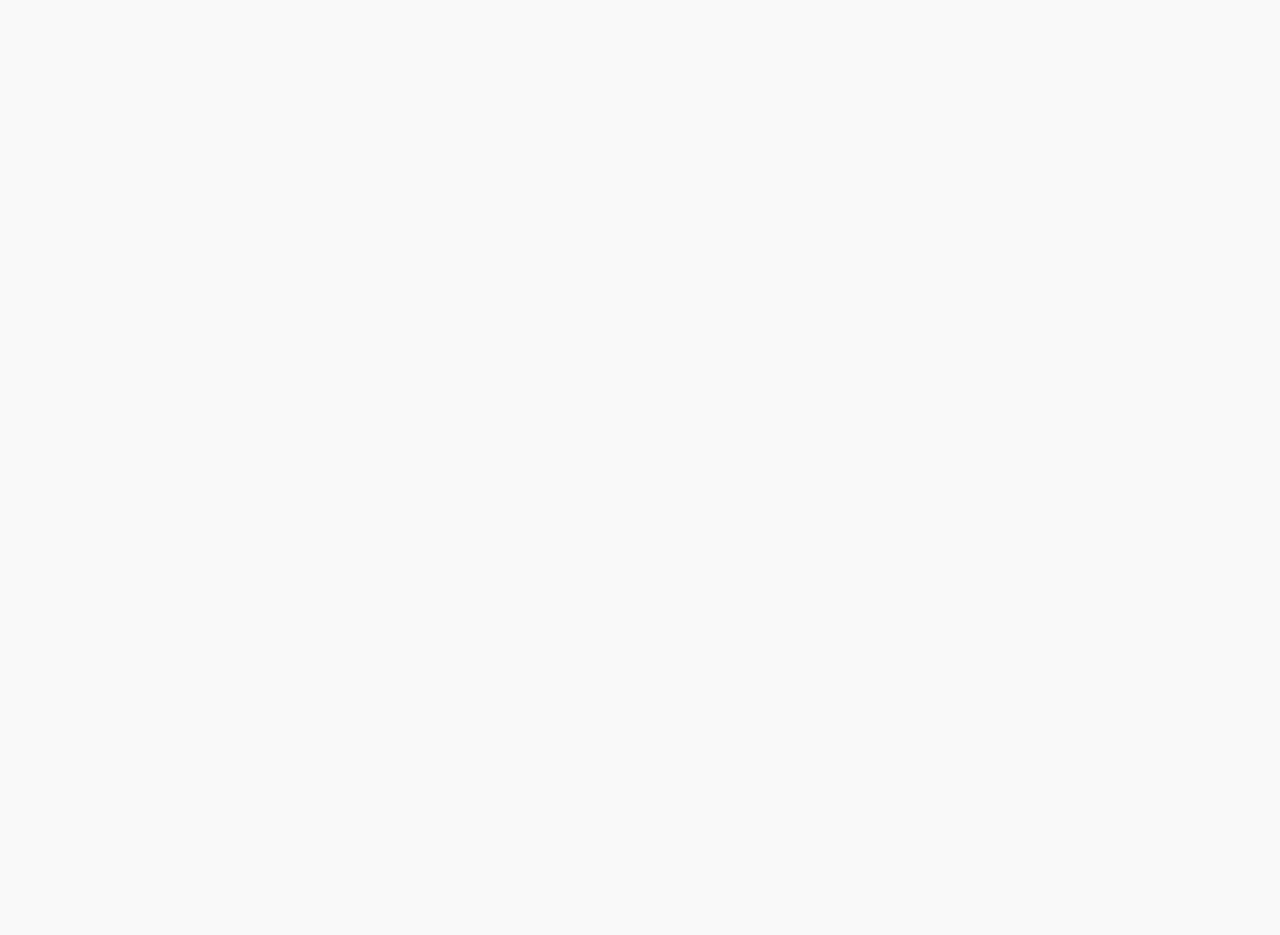
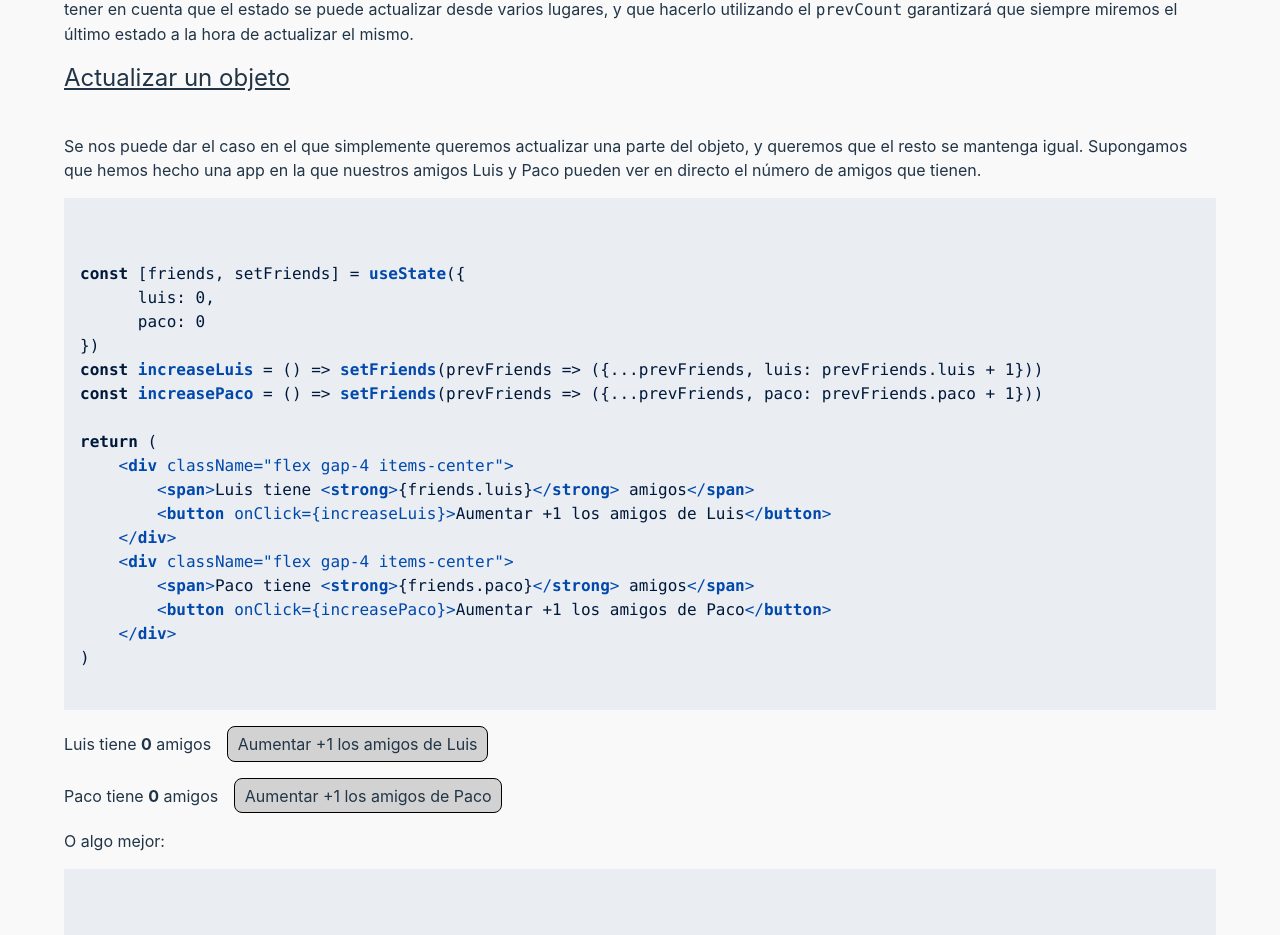
Before and after one commit to manuelsanchezweb/react-hooks-tricks, a React (Vite) app: page /use-state in a window 1280 px wide. Shown: the part 1596-2531 px from the top of the page. Before the commit the page ends 1362 px from the top, so only its background shows below. Built offline with nearby package versions, Linux system fonts and the light colour scheme.

Commit message:
🆕 feat: Finish useState information

```diff
--- a/src/index.css
+++ b/src/index.css
@@ -41,7 +41,7 @@ body {
   flex-direction: column;
   min-width: 320px;
   min-height: 100vh;
-  max-width: 1000px;
+  max-width: 1200px;
   padding: 1.5em;
 }
 
--- a/src/pages/use-state.tsx
+++ b/src/pages/use-state.tsx
@@ -1,5 +1,6 @@
 import { useState } from 'react'
 import CodeBlock from '../component/code-block'
+import { Link } from 'wouter'
 
 const PageUseState = () => {
   // 1. Crear un estado y actualizarlo con un botón
@@ -8,11 +9,37 @@ const PageUseState = () => {
 
   // 2. Crear un estado y actualizar su ultimo valor con un botón
   const [countWithLastValue, setCountWithLastValue] = useState(0)
-  const increaseWithLastValue = () => setCountWithLastValue(prevCount => prevCount + 1)
+  const increaseWithLastValue = () =>
+    setCountWithLastValue((prevCount) => prevCount + 1)
+
+  // 3. Crear un estado de un objeto y actualizarlo con un botón
+  const [friends, setFriends] = useState({
+    luis: 0,
+    paco: 0,
+  })
+  const increaseLuis = () =>
+    setFriends((prevFriends) => ({
+      ...prevFriends,
+      luis: prevFriends.luis + 1,
+    }))
+  const increasePaco = () =>
+    setFriends((prevFriends) => ({
+      ...prevFriends,
+      paco: prevFriends.paco + 1,
+    }))
+
+    // 4. Crear un array de números y añadir el siguiente  con un botón
+    const [numbers, setNumbers] = useState([1, 2, 3]);
+
+    const addNextNumber = () => {
+        const maxNumber = Math.max(...numbers);
+        const nextNumber = maxNumber + 1;
+        setNumbers(prevNumbers => [...prevNumbers, nextNumber]);
+    };
 
   return (
     <section className="flex flex-col gap-4 mb-12">
-      <h1 className="text-2xl md:text-5xl mb-12">useState</h1>
+      <h1 className="text-3xl md:text-5xl mb-12 font-bold">useState</h1>
       <p>
         Con useState podemos ver el estado de un componente y actualizarlo en el
         momento que queramos. Es por ello que la estructura básica es la
@@ -39,7 +66,22 @@ return (
   `}
       </CodeBlock>
 
-      <p>Hasta aquí la parte sencilla. Hoy os quería traer unos casos más avanzados de useState.</p>
+      <p>
+        Hasta aquí la parte sencilla. Hoy os quería traer unos casos más
+        avanzados de useState.
+      </p>
+      <h2 className="text-2xl mb-6 w-fit underline">¿Por qué todo se renderiza 2 veces?</h2>
+      <CodeBlock>
+      {`
+      // src/main.tsx
+      ReactDOM.createRoot(document.getElementById('root') as HTMLElement).render(
+        <React.StrictMode>
+            <App />
+        </React.StrictMode>,
+      )
+`}
+      </CodeBlock>
+      <p>Esta es una pregunta muy típica. Es un fenómeno que sucede con React en el entorno de desarrollo debido al StrictMode. Por eso verás entre varias cosas que los console.logs salen duplicados. Una vez despliegues la aplicación, todo funcionará como debe ser. Es una medida de seguridad que ayuda a React a buscar potenciales problemas en el desarrollo.</p>
       <h2 className="text-2xl mb-6 w-fit underline">
         Hacer algo a partir del estado anterior
       </h2>
@@ -62,7 +104,120 @@ return (
   )
   `}
       </CodeBlock>
-      <p>Aunque el resultado es exactamente igual en este caso, no te dejes engañar. Aquí estamos hablando de un simple botón aislado, pero tenemos que tener en cuenta que el estado se puede actualizar desde varios lugares, y que hacerlo utilizando el <code>prevCount</code> garantizará que siempre miremos el último estado a la hora de actualizar el mismo.</p>
+      <p>
+        Aunque el resultado es exactamente igual en este caso, no te dejes
+        engañar. Aquí estamos hablando de un simple botón aislado, pero tenemos
+        que tener en cuenta que el estado se puede actualizar desde varios
+        lugares, y que hacerlo utilizando el <code>prevCount</code> garantizará
+        que siempre miremos el último estado a la hora de actualizar el mismo.
+      </p>
+
+      <h2 className="text-2xl mb-6 w-fit underline">Actualizar un objeto</h2>
+      <p>
+        Se nos puede dar el caso en el que simplemente queremos actualizar una
+        parte del objeto, y queremos que el resto se mantenga igual. Supongamos
+        que hemos hecho una app en la que nuestros amigos Luis y Paco pueden ver
+        en directo el número de amigos que tienen.
+      </p>
+      <CodeBlock>
+        {`
+
+const [friends, setFriends] = useState({
+      luis: 0,
+      paco: 0
+})
+const increaseLuis = () => setFriends(prevFriends => ({...prevFriends, luis: prevFriends.luis + 1}))
+const increasePaco = () => setFriends(prevFriends => ({...prevFriends, paco: prevFriends.paco + 1}))
+
+return (
+    <div className="flex gap-4 items-center">
+        <span>Luis tiene <strong>{friends.luis}</strong> amigos</span>
+        <button onClick={increaseLuis}>Aumentar +1 los amigos de Luis</button>
+    </div>
+    <div className="flex gap-4 items-center">
+        <span>Paco tiene <strong>{friends.paco}</strong> amigos</span>
+        <button onClick={increasePaco}>Aumentar +1 los amigos de Paco</button>
+    </div>
+)
+  `}
+      </CodeBlock>
+      <div className="flex gap-4 items-center">
+        <span>
+          Luis tiene <strong>{friends.luis}</strong> amigos
+        </span>
+        <button onClick={increaseLuis}>Aumentar +1 los amigos de Luis</button>
+      </div>
+      <div className="flex gap-4 items-center">
+        <span>
+          Paco tiene <strong>{friends.paco}</strong> amigos
+        </span>
+        <button onClick={increasePaco}>Aumentar +1 los amigos de Paco</button>
+      </div>
+      <p>O algo mejor:</p>
+      <CodeBlock>
+        {`
+
+const [friends, setFriends] = useState({
+    luis: 0,
+    paco: 0
+  });
+
+  const increaseFriend = (friendName) => setFriends(prevFriends => ({
+    ...prevFriends,
+    [friendName]: prevFriends[friendName] + 1
+  }));
+
+  return (
+    <div className="flex gap-4 items-center">
+        <span>Luis tiene <strong>{friends.luis}</strong> amigos</span>
+        <button onClick={() => increaseFriend('luis')}>Increase Luis</button>
+    </div>
+    <div className="flex gap-4 items-center">
+        <span>Paco tiene <strong>{friends.paco}</strong> amigos</span>
+        <button onClick={() => increaseFriend('paco')}>Increase Paco</button>
+    </div>
+)
+  `}
+      </CodeBlock>
+      <p>En ambos casos hacemos uso del Spread Operator (...estado), que lo que hace es crear una copia del objeto y aplicarle algunos cambios a ese objeto en lugar de modificar el estado directamente. Así respeta el principio de inmutabilidad de React, que es fundamental para la gestión del estado. También se puede hacer con arrays.</p>
+      <h2 className="text-2xl mb-6 w-fit underline">Actualizar un array</h2>
+      <p>De la misma forma podemos actualizar un array haciendo una copia del mismo y haciendo las modificaciones desde ahí.</p>
+      <div>
+        <button onClick={addNextNumber}>Añade el siguiente número</button>
+        <ul className="flex gap-2 my-2 max-w-full flex-wrap">
+            {numbers.map((number, index) => (
+            <li key={index}>{number}</li>
+            ))}
+        </ul>
+      </div>
+
+      <CodeBlock>
+        {`
+
+const [numbers, setNumbers] = useState([1, 2, 3]);
+
+const addNextNumber = () => {
+    const maxNumber = Math.max(...numbers);
+    const nextNumber = maxNumber + 1;
+    setNumbers(prevNumbers => [...prevNumbers, nextNumber]);
+};
+
+  return (
+    <>
+        <button onClick={addNextNumber}>Añade el siguiente número</button>
+        <ul className="flex gap-2 my-2">
+        {numbers.map((number, index) => (
+        <li key={index}>{number}</li>
+        ))}
+        </ul>
+    </>
+)
+  `}
+      </CodeBlock>
+      <p>Esto es todo lo que quería explicar sobre useState. ¡Espero que te haya gustado la explicación!</p>
+      <Link href="/">
+        <a className="link">Ir a Inicio</a>
+      </Link>
     </section>
   )
 }
```
Also changed, not shown: 1 other file (tests, documents, lock files or other folders).
